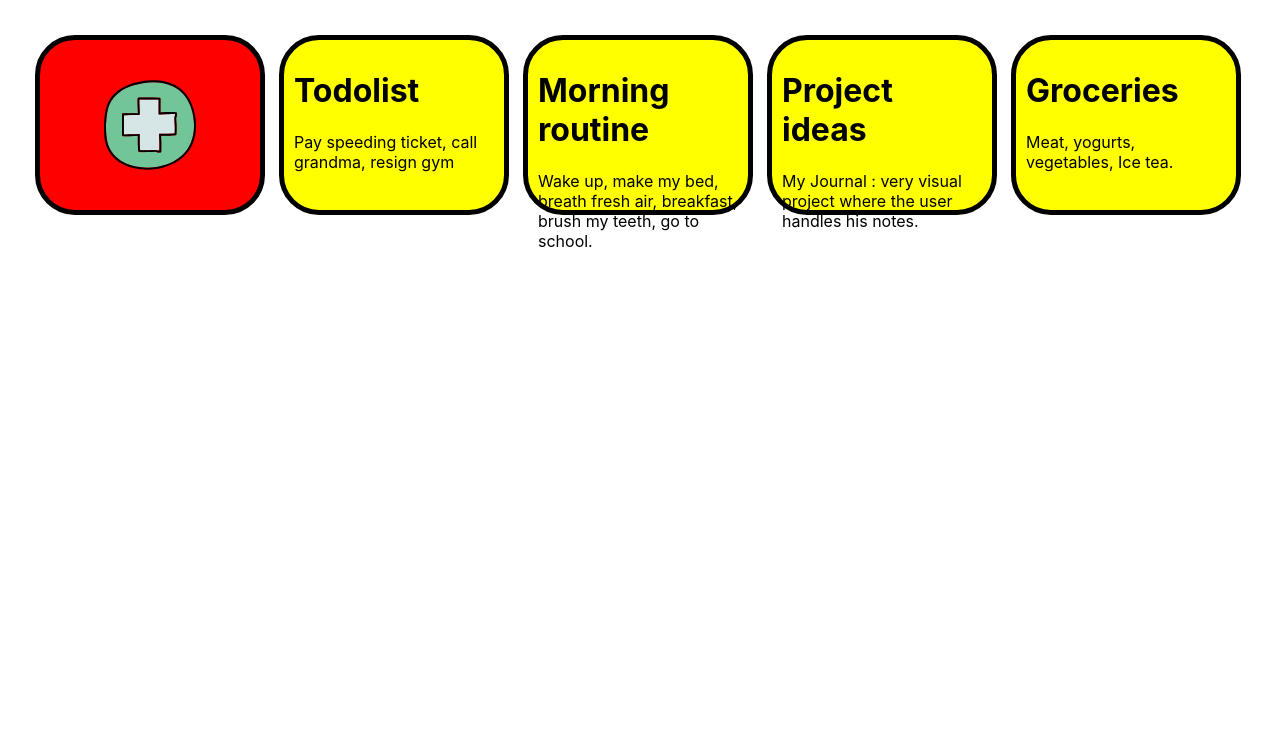
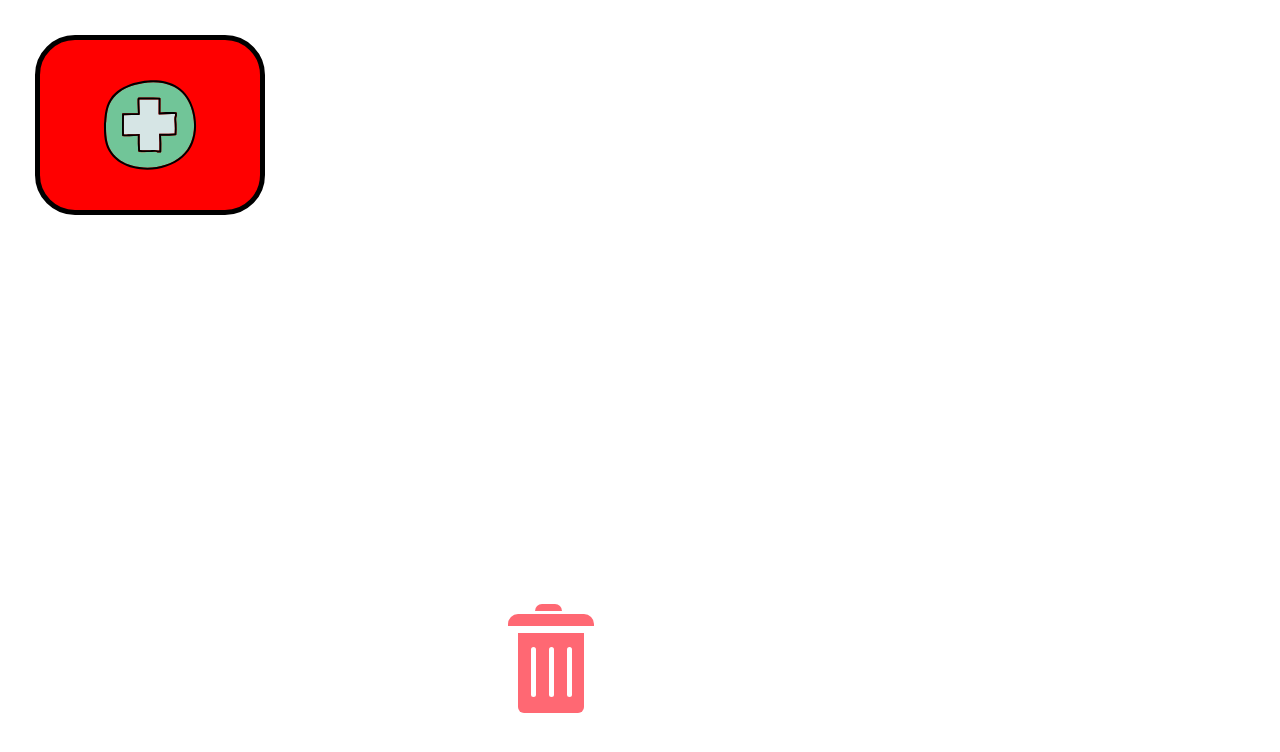
Before and after one commit to ynov-masters-2022/projet-fin-module-remy-dylan, a React (Create React App) app: page / in a window 1280 px wide. Shown: the top 752 px of the page. Built offline with nearby package versions, Linux system fonts and the light colour scheme.

Commit message:
feat: setup react context

```diff
--- a/package.json
+++ b/package.json
@@ -10,11 +10,13 @@
     "@types/node": "^16.11.65",
     "@types/react": "^18.0.21",
     "@types/react-dom": "^18.0.6",
+    "@types/uuid": "^8.3.4",
     "framer-motion": "^7.5.3",
     "react": "^18.2.0",
     "react-dom": "^18.2.0",
     "react-scripts": "5.0.1",
     "typescript": "^4.8.4",
+    "uuid": "^9.0.0",
     "web-vitals": "^2.1.4"
   },
   "scripts": {
--- a/src/App.tsx
+++ b/src/App.tsx
@@ -1,40 +1,12 @@
-import { createContext, useRef } from 'react';
+import { PanInfo, Point } from 'framer-motion';
+import { useContext, useRef, useState } from 'react';
 import './App.css';
 import AddNoteCard from './components/AddNoteCard';
 import KeepCard from './components/KeepCard';
-import { useState } from 'react';
-import { SlideshowItem } from './components/SlideShowItem'
-import { ContentCard} from './components/ContentCard';
-
-
-interface KeepNote {
-  noteTitle: string;
-  noteContent: string;
-}
-const keepCards: KeepNote[] = [
-  {
-    noteTitle: 'Todolist',
-    noteContent: 'Pay speeding ticket, call grandma, resign gym '
-  },
-  {
-    noteTitle: 'Morning routine',
-    noteContent: 'Wake up, make my bed, breath fresh air, breakfast, brush my teeth, go to school.'
-  },
-  {
-    noteTitle: 'Project ideas',
-    noteContent: 'My Journal : very visual project where the user handles his notes.'
-  },
-  {
-    noteTitle: 'Groceries',
-    noteContent: 'Meat, yogurts, vegetables, Ice tea.'
-  }
-]
-
-const App = () => {
-  const [isVisible, setIsVisible] = useState<boolean>(false);
-  const [selectedText, setSelectedText] = useState<number>(0);
-
-const Context = createContext<KeepNote[]>(keepCards)
+import Trash from './components/Trash';
+import { v4 as uuidv4 } from 'uuid';
+import { AppContext, AppProvider } from './components/Context';
+import { KeepNoteType } from './components/reducers/KeepReducer';
 
 const containerStyle: React.CSSProperties = {
   margin: '30px',
@@ -45,42 +17,49 @@ const Context = createContext<KeepNote[]>(keepCards)
   width: 'calc(100vw - 60px)',
 }
 
-  const htmlArray: any[] = [];
+const App = () => {
+  const { state } = useContext(AppContext);
 
-  keepCards.forEach((note: KeepNote,index:number) => {
-    htmlArray.push(<SlideshowItem key={index}><ContentCard {...note} /></SlideshowItem>)
-  });
+  const refContainer = useRef<HTMLDivElement>(null);
 
-  const refContainer = useRef(null);
-  /*
-  const newStyle:  React.CSSProperties = {
-    width:'100%',
-    margin: 'auto',
-    height:'100vh'
+  const refTrash = useRef<HTMLDivElement>(null);
+
+  const isInTrash = (point: Point): boolean => {
+    let isIn = false;
+    if(refTrash.current !== undefined && refTrash.current !== null) {
+      if(point.x >= refTrash.current.offsetLeft && point.y >= refTrash.current.offsetTop
+        && point.x <= refTrash.current.offsetLeft + refTrash.current.offsetWidth
+        && point.x <= refTrash.current.offsetTop + refTrash.current.offsetHeight) {
+        isIn = true;
       }
-  <div style={newStyle}>
-    <button onClick={() => setSelectedText(selectedText-1)}>previous slide</button>
-    <button onClick={() => setSelectedText(selectedText+1)}>Next slide</button>
+    }
 
-    {htmlArray[selectedText]}
-
-    <button onClick={ () => setIsVisible(!isVisible)}>TOGGLE</button>
-    <TestAnimate isVisible={isVisible} />
-  </div>
-  */
-
+    return isIn;
+  }
 
   return (
-    <div>
-      <Context.Provider value={keepCards}>
+      <AppProvider>
         <div style={containerStyle} ref={refContainer}>
           <AddNoteCard parentContainer={refContainer}/>
-        {keepCards.map((card) =>
-          <KeepCard parentContainer={refContainer} noteTitle={card.noteTitle} noteContent={card.noteContent} />
+          <div
+            style={{
+              gridArea: '6 / 4 / 5 / 3',
+              zIndex: 99,
+            }}
+            ref={refTrash}
+          >
+            <Trash/>
+          </div>
+          {state.keepNote.map((card: KeepNoteType) =>
+            <KeepCard
+              parentContainer={refContainer}
+              keepNote={card}
+              isInTrashFn={isInTrash}
+              key={card.id}
+            />
           )}
         </div>
-    </Context.Provider>
-  </div>
+      </AppProvider>
   );
 }
 
--- a/src/components/AddNoteCard.tsx
+++ b/src/components/AddNoteCard.tsx
@@ -1,11 +1,12 @@
 import DraggableCard from "./CardDraggable";
 import plusIcon from "./../assets/icons8-plus.svg";
+import { useContext } from "react";
+import { AppContext } from "./Context";
+import { Types } from "./reducers/KeepReducer";
 
 interface IAddNoteCardProps {
-    parentContainer: any,
+    parentContainer: any;
 }
-
-const AddNoteCard = ({ parentContainer }: IAddNoteCardProps) => {
 
 const keepCardStyle: React.CSSProperties = {
     border: '5px solid #000',
@@ -20,8 +21,17 @@ const AddNoteCard = ({ parentContainer }: IAddNoteCardProps) => {
     alignItems: 'center',
 };
 
+const AddNoteCard = ({ parentContainer }: IAddNoteCardProps) => {
+    const { dispatch } = useContext(AppContext);
+
     const handleClick = (event: React.MouseEvent<HTMLButtonElement>): void => {
-        console.log('ADD');
+        dispatch({
+            type: Types.Add,
+            payload: {
+                title: 'Test',
+                content: 'YES',
+            },
+        });
     }
 
     return (
--- a/src/components/CardDraggable.tsx
+++ b/src/components/CardDraggable.tsx
@@ -1,12 +1,14 @@
-import { motion } from "framer-motion";
+import { motion, PanInfo } from "framer-motion";
 
 interface IDraggableCardProps extends React.PropsWithChildren {
     parentContainer: any;
     cardStyle?: React.CSSProperties;
-    onClick: (event: any) => void;
+    onClick?: (event: any) => void;
+    onDrag?: (event: MouseEvent, info: PanInfo) => void;
+    onDragEnd?: (event: MouseEvent, info: PanInfo) => void;
 }
 
-const DraggableCard = ({ parentContainer, cardStyle, onClick, children}: IDraggableCardProps) => {
+const DraggableCard = ({ parentContainer, cardStyle, onClick, onDrag, onDragEnd, children}: IDraggableCardProps) => {
     return (
         <motion.div
             drag
@@ -15,9 +17,8 @@ const DraggableCard = ({ parentContainer, cardStyle, onClick, children}: IDragga
             dragConstraints={parentContainer}
             style={cardStyle}
             onClick={onClick}
-            // onDrag={onDragColission}
-            // dragControls={controls}
-            // dragMomentum={false}
+            onDrag={onDrag}
+            onDragEnd={onDragEnd}
         >
             {children}
         </motion.div>
--- /dev/null
+++ b/src/components/Context.tsx
@@ -0,0 +1,38 @@
+import React, { createContext, useReducer, Dispatch } from 'react';
+import { KeepNoteActions, KeepNoteType, keepReducer } from './reducers/KeepReducer';
+
+type InitialStateType = {
+    keepNote: KeepNoteType[];
+}
+
+const initialState = {
+    keepNote: [],
+}
+
+const AppContext = createContext<{
+  state: InitialStateType;
+  dispatch: Dispatch<KeepNoteActions>;
+}>({
+  state: initialState,
+  dispatch: () => null
+});
+
+const mainReducer = ({ keepNote }: InitialStateType, action: KeepNoteActions) => ({
+  keepNote: keepReducer(keepNote, action),
+});
+
+interface IAppContextProps extends React.PropsWithChildren {
+
+}
+
+const AppProvider = ({ children }: IAppContextProps) => {
+  const [state, dispatch] = useReducer(mainReducer, initialState);
+
+  return (
+    <AppContext.Provider value={{state, dispatch}}>
+      {children}
+    </AppContext.Provider>
+  )
+}
+
+export { AppProvider, AppContext };
--- a/src/components/KeepCard.tsx
+++ b/src/components/KeepCard.tsx
@@ -1,12 +1,14 @@
+import { PanInfo, Point } from "framer-motion";
+import { useContext } from "react";
 import DraggableCard from "./CardDraggable";
+import { AppContext } from "./Context";
+import { KeepNoteType, Types } from "./reducers/KeepReducer";
 
 interface PropsKeepCards {
     parentContainer: any,
-    noteTitle: string,
-    noteContent: string,
+    keepNote: KeepNoteType,
+    isInTrashFn: (point: Point) => boolean,
 }
-
-const KeepCard = ({ parentContainer, noteTitle, noteContent }: PropsKeepCards) => {
 
 const keepCardStyle: React.CSSProperties = {
     border: '5px solid #000',
@@ -18,14 +20,40 @@ const KeepCard = ({ parentContainer, noteTitle, noteContent }: PropsKeepCards) =
     backgroundColor: 'yellow',
 };
 
+const KeepCard = ({ parentContainer, keepNote, isInTrashFn }: PropsKeepCards) => {
+    const { dispatch } = useContext(AppContext);
+
     const handleClick = (event: React.MouseEvent<HTMLButtonElement>): void => {
         console.log('KEEP')
     }
 
+    const handleOnDrag = (event: MouseEvent, info: PanInfo): void => {
+        if(isInTrashFn(info.point)) {
+
+        }
+    }
+
+    const handleOnDragEnd = (event: MouseEvent, info: PanInfo): void => {
+        if(isInTrashFn(info.point)) {
+            dispatch({
+                type: Types.Remove,
+                payload: {
+                    id: keepNote.id,
+                },
+            });
+        }
+    }
+
     return (
-        <DraggableCard cardStyle={keepCardStyle} onClick={handleClick} parentContainer={parentContainer}>
-            <h1>{noteTitle}</h1>
-            <p>{noteContent}</p>
+        <DraggableCard
+            cardStyle={keepCardStyle}
+            onClick={handleClick}
+            parentContainer={parentContainer}
+            onDrag={handleOnDrag}
+            onDragEnd={handleOnDragEnd}
+        >
+            <h1>{keepNote.title}</h1>
+            <p>{keepNote.content}</p>
         </DraggableCard>
     );
 }
--- /dev/null
+++ b/src/components/Trash.css
@@ -0,0 +1,79 @@
+.trash {
+	background:#ff6873;
+	width: 66px;
+	height: 80px;
+	display: inline-block;
+	margin:0 auto;
+
+	position: relative;
+	-webkit-border-bottom-right-radius: 6px;
+	-webkit-border-bottom-left-radius: 6px;
+	-moz-border-radius-bottomright: 6px;
+	-moz-border-radius-bottomleft: 6px;
+	border-bottom-right-radius: 6px;
+	border-bottom-left-radius: 6px;
+}
+
+.trash span {
+	position: absolute;
+	height: 12px;
+	background: #ff6873;
+	top: -19px;
+	left: -10px;
+	right: -10px;
+
+	border-top-left-radius: 10px;
+	border-top-right-radius: 10px;
+	transform: rotate(0deg);
+	transition: transform 250ms;
+	transform-origin: 19% 100%;
+}
+.trash span:after {
+	content: '';
+	position: absolute;
+	width: 27px;
+	height: 7px;
+	background: #ff6873;
+	top: -10px;
+
+	border-top-left-radius: 10px;
+	border-top-right-radius: 10px;
+	transform: rotate(0deg);
+	transition: transform 250ms;
+	transform-origin: 19% 100%;
+	left: 27px;
+}
+
+
+.trash i {
+	position:relative;
+	width: 5px;
+	height:50px;
+	background:#fff;
+	display:block;
+	margin:14px auto;
+	border-radius: 5px;
+}
+.trash i:after {
+	content: '';
+	width: 5px;
+	height: 50px;
+	background: #fff;
+	position: absolute;
+	left: -18px;
+	border-radius: 5px;
+}
+.trash i:before {
+	content: '';
+	width: 5px;
+	height: 50px;
+	background: #fff;
+	position: absolute;
+	right: -18px;
+	border-radius: 5px;
+}
+
+.trash:hover span {
+	transform: rotate(-45deg);
+	transition: transform 250ms;
+}
--- /dev/null
+++ b/src/components/Trash.tsx
@@ -0,0 +1,12 @@
+import './Trash.css';
+
+const Trash = () => {
+    return (
+        <span className="trash">
+            <span></span>
+            <i></i>
+        </span>
+    )
+}
+
+export default Trash;
--- /dev/null
+++ b/src/components/reducers/KeepReducer.ts
@@ -0,0 +1,55 @@
+import { v4 as uuidv4 } from 'uuid';
+
+type ActionMap<M extends { [index: string]: any }> = {
+    [Key in keyof M]: M[Key] extends undefined
+    ? {
+        type: Key;
+    }
+    : {
+        type: Key;
+        payload: M[Key];
+    }
+};
+
+export enum Types {
+    Remove = 'REMOVE_KEEPNOTE',
+    Add = 'ADD_KEEPNOTE',
+}
+
+export type KeepNoteType = {
+    id: string;
+    title: string;
+    content: string;
+}
+
+type KeepNotePayload = {
+    [Types.Add] : {
+        title: string;
+        content: string;
+    };
+    [Types.Remove]: {
+        id: string;
+    }
+}
+
+export type KeepNoteActions = ActionMap<KeepNotePayload>[keyof ActionMap<KeepNotePayload>];
+
+export const keepReducer = (state: KeepNoteType[], action: KeepNoteActions): KeepNoteType[] => {
+    switch(action.type) {
+        case Types.Add:
+            return [
+                ...state,
+                {
+                    id: uuidv4(),
+                    title: action.payload.title,
+                    content: action.payload.content,
+                }
+            ];
+        case Types.Remove:
+            return [
+                ...state.filter(keepNote => keepNote.id === action.payload.id),
+            ];
+        default:
+            return state;
+    }
+}
```
Also changed, not shown: 1 other file (tests, documents, lock files or other folders). Lines whose indentation alone changed are shown as unchanged.
